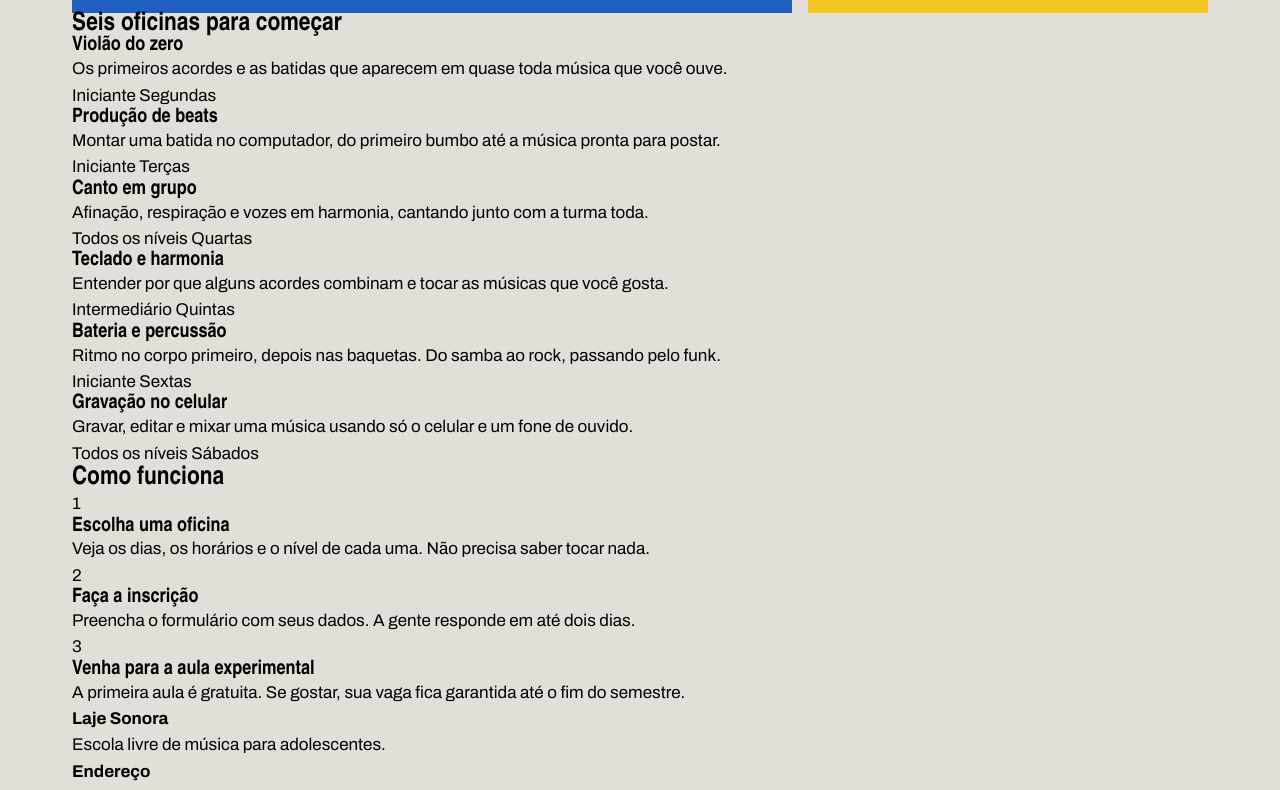
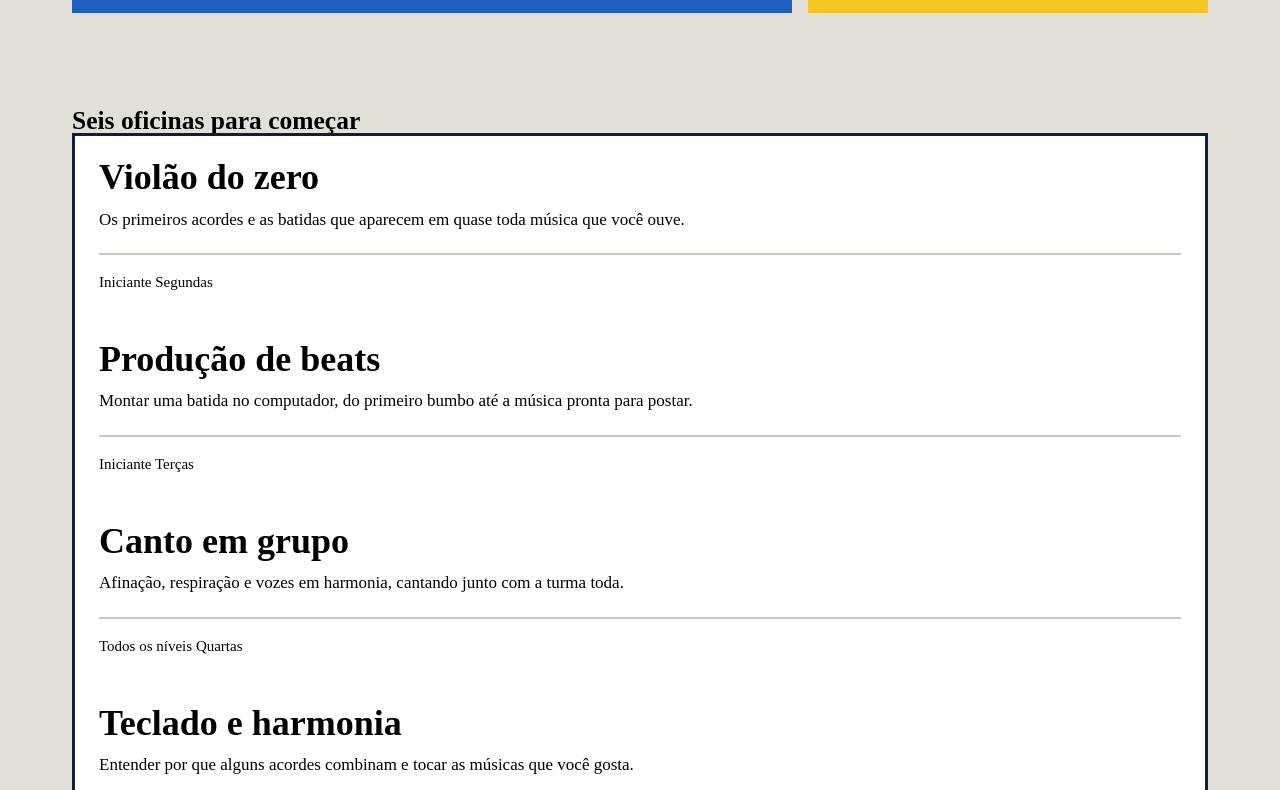
Before and after one commit to chloemoutinho848-ops/laje_sonora, a plain HTML site: page index.html in a window 1280 px wide. Shown: the part 693-1483 px from the top of the page. Drawn offline with Linux system fonts and the light colour scheme; a web font is replaced by a local one.

Commit message:
Cards das oficinas

```diff
--- a/index.css
+++ b/index.css
@@ -25,7 +25,7 @@
 
 body {
     background-color: var(--concreto);
-    font-family: var(--fonte-texto);
+    color: var(--fonte-texto);
     font-size: 17px;
     line-height: 1.55;
 }
@@ -35,7 +35,7 @@ a {
 }
 
 h1, h2, h3 {
-    font-family: var(--fonte-cartaz);
+    color: var(--fonte-cartaz);
     font-weight: 900px;
     line-height: 0.95;
 }
@@ -54,7 +54,7 @@ h1, h2, h3 {
 }
 
 .logo {
-    font-family: var(--fonte-cartaz);
+    color: var(--fonte-cartaz);
     font-size: 34px;
     font-weight: 900px;
     text-decoration: none;
@@ -92,7 +92,7 @@ h1, h2, h3 {
 
 .cartaz-principal {
     background-color: var(--caixa-dagua);
-    font-family: var(--branco);
+    color: var(--branco);
     flex: 2;
 }
 
@@ -118,7 +118,7 @@ h1, h2, h3 {
 
 .botao {
     background-color: var(--tinta);
-    font-family: var(--branco);
+    color: var(--branco);
     font-weight: 700px;
     text-decoration: none;
     padding-inline: 16px 28px;
@@ -135,3 +135,61 @@ h1, h2, h3 {
 .cartaz-lateral {
     align-items: flex-start
 }
+
+.secao {
+    margin-top: 96px;
+}
+
+.titulo-secao {
+    font-size: 64px;
+    margin-bottom: 32px;
+}
+
+.cards {
+    display: flex;
+    flex-wrap: wrap;
+    gap: 24px;
+}
+
+.card {
+    background-color: var(--branco);
+    border: solid 3px var(--tinta);
+    flex: 1 1 340px;
+}
+
+.card .foto {
+    line-height: 170px;
+}
+
+.foto {
+    background-color: var(--concreto-escuro);
+}
+
+.foto-azul {
+    background-color: var(--caixa-dagua);
+}
+
+.foto-amarela {
+    background-color: var(--fita);
+}
+
+.foto-tinta {
+    background-color: var(--tinta);
+}
+
+.card-texto {
+    padding: 24px;
+}
+
+.card h3 {
+    font-size: 36px;
+    margin-bottom: 12px;
+}
+
+.card-info {
+    margin-top: 20px;
+    padding-top: 16px;
+    border-top: 2px solid var(--concreto-escuro);
+    font-weight: 600px;
+    font-size: 15px;
+}
```
